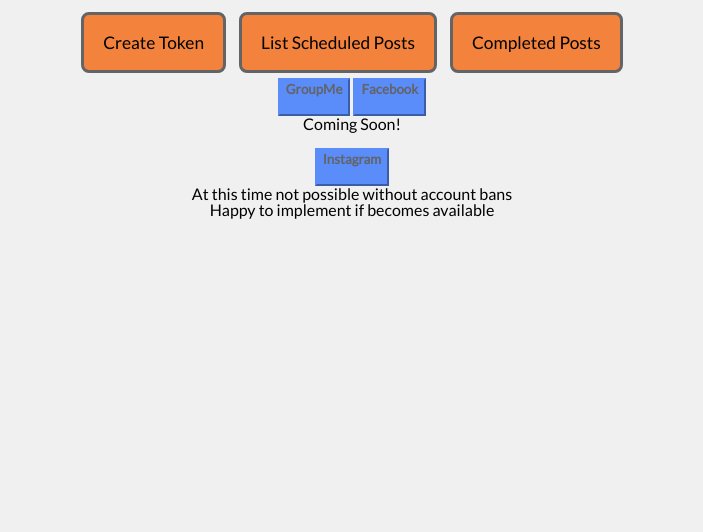
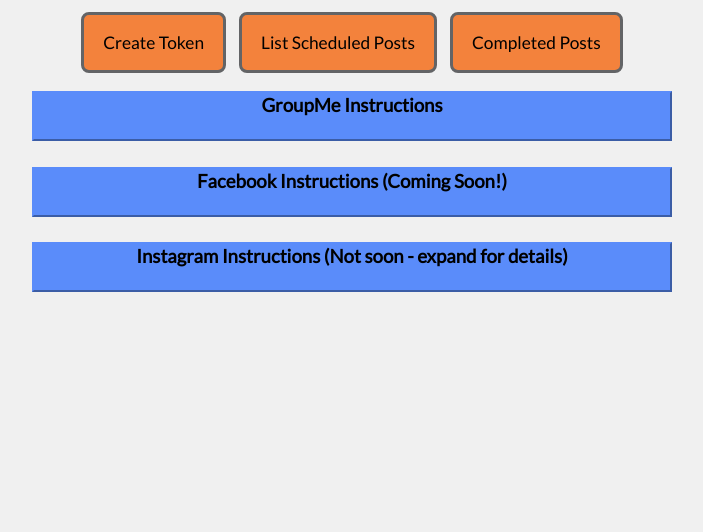
Before and after one commit to Xinck7/BaseRepoGitHub, a Django app: page /managecreds/ in a window 1280 px wide. Shown: the part 230-762 px from the top of the page, without its empty margins (288-991 px from the left). Run offline with Django 3.2, Linux system fonts and the light colour scheme; the visitor is signed in with stand-in values (Sample User, id 1); some libraries are stand-ins or nearby versions.

Commit message:
added dropdown instructions for tokens

```diff
--- a/H2O_Social_Tool/H2O_Portal/static/H2O_Portal/h2oStyles.css
+++ b/H2O_Social_Tool/H2O_Portal/static/H2O_Portal/h2oStyles.css
@@ -259,7 +259,15 @@ ul#startpage a{
 .revealbutton{
   background-color:rgba(90, 140, 250, 1);
   border-color: rgba(90, 140, 250, 1);
-  color:rgb(99, 100, 102);
+  color:black;
+  font-size: 14pt;
+  margin: 1%;
+  cursor: pointer;
+  display: inline-block;
+  width: 50%;
+}
+.revealbutton:hover{
+  background-color:rgba(90, 140, 250, 0.8);
 }
 #revealgroupmecontainer, #revealfacebookcontainer, #revealinstagramcontainer{
   display: none;
--- a/H2O_Social_Tool/Templates/H2O_Portal/managecreds.html
+++ b/H2O_Social_Tool/Templates/H2O_Portal/managecreds.html
@@ -25,7 +25,7 @@
     {% endif %}
     <br> {% endcomment %}
 
-    <button class="revealbutton" onclick=RevealCheckBox("revealgroupmecontainer")><h3 id="groupmereveal">GroupMe</h3><br></button>
+    <button class="revealbutton" onclick=RevealCheckBox("revealgroupmecontainer")><h3 id="groupmereveal">GroupMe Instructions</h3><br></button>
     <div id="revealgroupmecontainer">
       <div id="centeringcontainer2">
         <p id="instructionsset">
@@ -55,9 +55,13 @@
         {% comment %} <input type="submit" value="Store Token"><a href="{% url 'editcreds' value=field %}"></a></input> {% endcomment %}
       </form>
     </div>
-    <button class="revealbutton"><h3 id="facebookreveal">Facebook</h3><br></button>
-    <p>Coming Soon!</p><br>
+    <button class="revealbutton" onclick=RevealCheckBox("revealfacebookcontainer")><h3 id="facebookreveal">Facebook Instructions (Coming Soon!)</h3><br></button>
+    <div id="revealfacebookcontainer">
+      <p>Coming Soon!</p><br>
+    </div>
 
-    <button class="revealbutton"><h3 id="Instagramreveal">Instagram</h3><br></button>
-    <p>At this time not possible without account bans <br>Happy to implement if becomes available</p><br>
+    <button class="revealbutton" onclick=RevealCheckBox("revealinstagramcontainer")><h3 id="Instagramreveal">Instagram Instructions (Not soon - expand for details)</h3><br></button>
+    <div id="revealinstagramcontainer">
+      <p>At this time not possible without account bans <br>Plans to implement if/when becomes available</p><br>
+    </div>
 {% endblock ManageCreds %}
```
